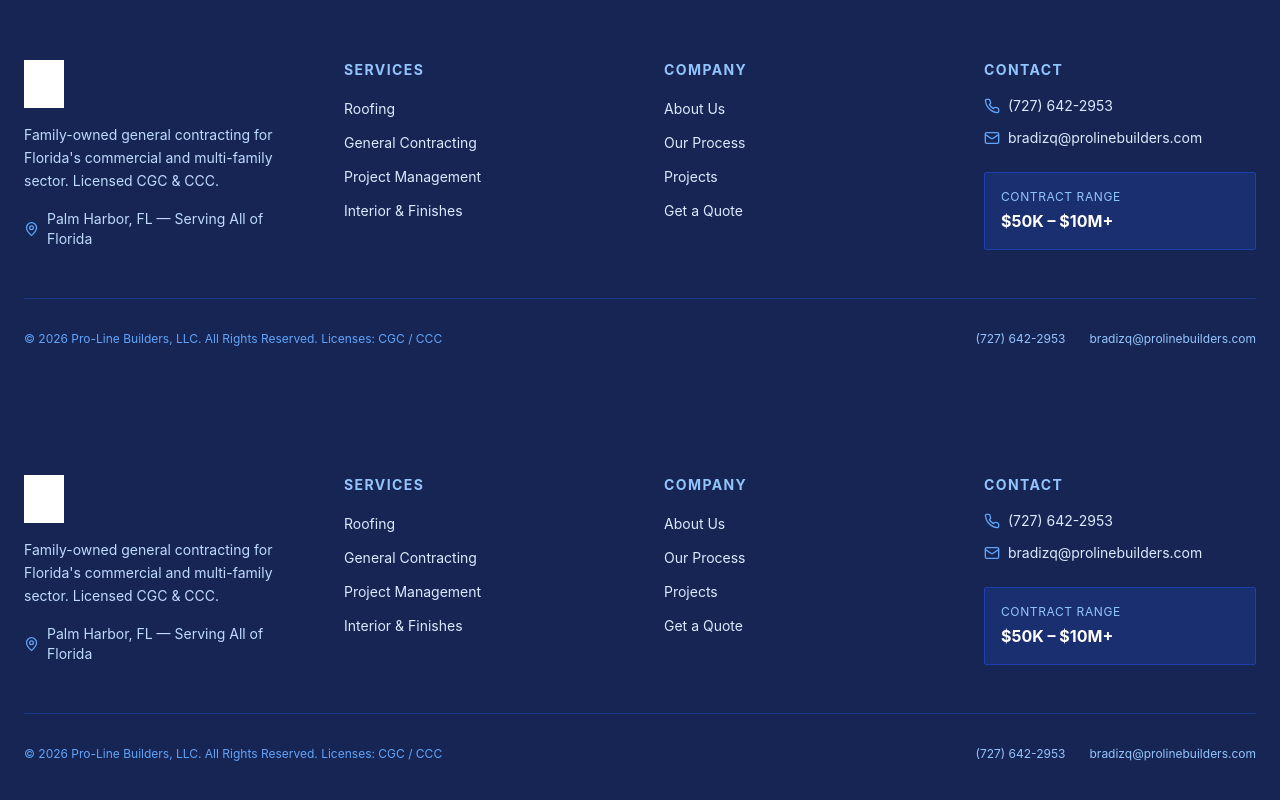
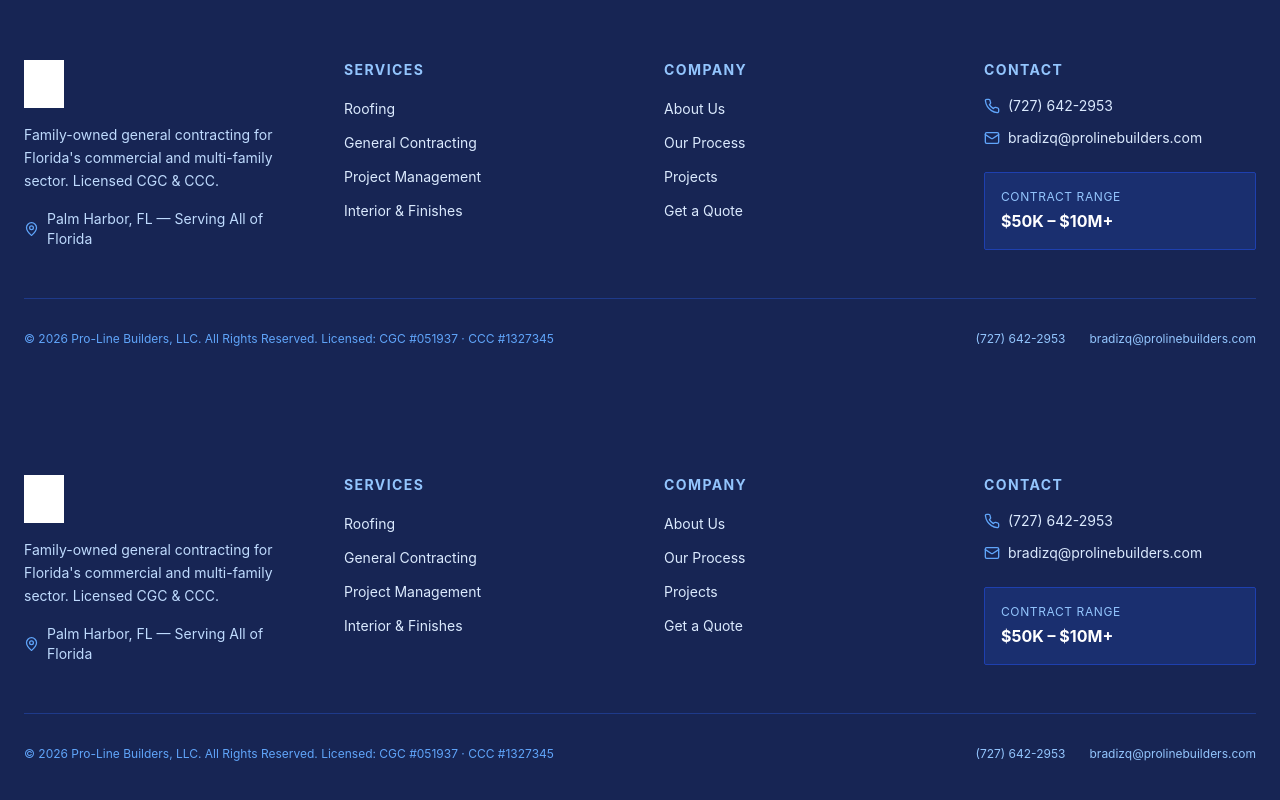
Before and after one commit to bradizq-dotcom/proline-builders, a Next.js app: page /services in a window 1280 px wide. Shown: the part 2012-2812 px from the top of the page. Built offline with nearby package versions, Linux system fonts and the light colour scheme.

Commit message:
Fix footer license numbers (CGC #051937, CCC #1327345)

```diff
--- a/src/components/Footer.tsx
+++ b/src/components/Footer.tsx
@@ -81,7 +81,7 @@ export default function Footer() {
         </div>
 
         <div className="border-t border-blue-900 mt-12 pt-8 flex flex-col md:flex-row items-center justify-between gap-4">
-          <p className="text-blue-400 text-xs">© 2026 Pro-Line Builders, LLC. All Rights Reserved. Licenses: CGC / CCC</p>
+          <p className="text-blue-400 text-xs">© 2026 Pro-Line Builders, LLC. All Rights Reserved. Licensed: CGC #051937 · CCC #1327345</p>
           <div className="flex items-center gap-6">
             <a href="tel:7276422953" className="text-blue-300 hover:text-white text-xs transition-colors">(727) 642-2953</a>
             <a href="mailto:bradizq@prolinebuilders.com" className="text-blue-300 hover:text-white text-xs transition-colors">bradizq@prolinebuilders.com</a>
```
